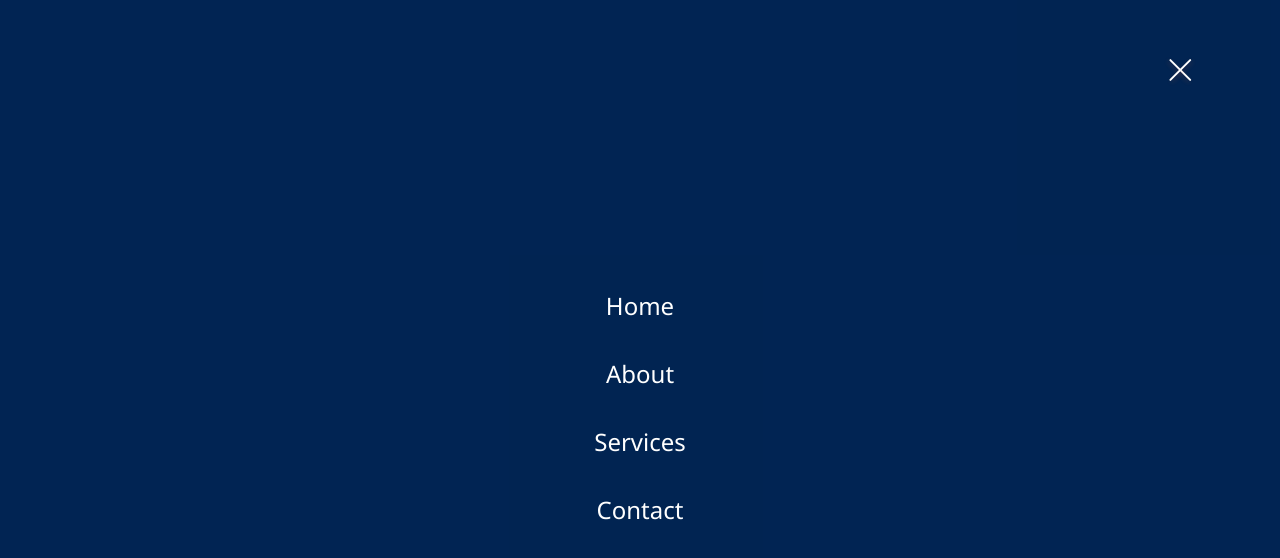
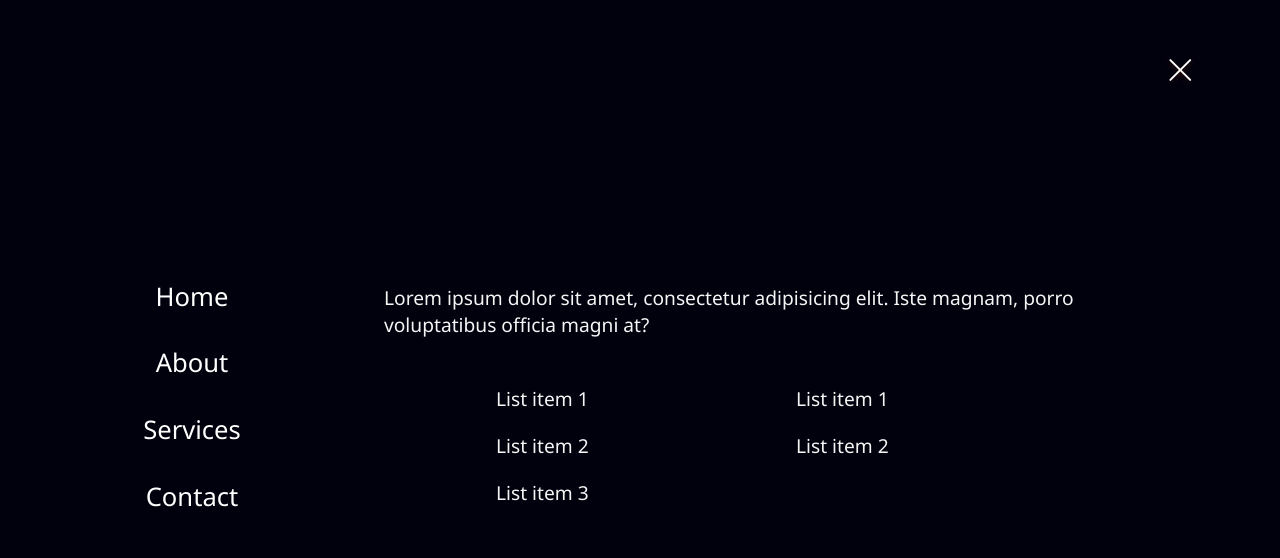
Before and after one commit to amaan-khann/hamburger, a plain HTML site: page index.html in a window 1280 px wide. Both pictures are taken after a click on the element 1182 px from the left and 70 px from the top of the page. Drawn offline with Linux system fonts and the light colour scheme.

Commit message:
"Changed styling of nav-links"

```diff
--- a/css/style.css
+++ b/css/style.css
@@ -7,12 +7,16 @@
 }
 
 :root {
-  --primary-color: rgb(3, 91, 207);
+  --primary-color: #020122;
 }
 
 body {
   background-color: var(--primary-color);
   font-family: 'Noto Sans', sans-serif;
+}
+
+.container {
+  display: none;
 }
 
 .menu-btn {
@@ -73,45 +77,92 @@ body {
 }
 
 #menu-container {
-  background-color: rgba(0, 0, 0, 0.6);
-  min-height: 100vh;
-  min-width: 100vw;
-  transition: all 1s ease-in-out;
-  display: none;
+  width: 100vw;
+  height: 100vh;
+  display: flex;
+  flex-direction: row;
+  background-color: rgba(0, 0, 0, 0.603);
 }
 
-.menu-content {
+.menu-links {
   height: 100vh;
-  width: 100vw;
+  width: 30vw;
+  display: flex;
+  flex-direction: column;
+  align-items: center;
+  justify-content: center;
+}
+
+.menu-links > a {
+  font-size: 1.6rem;
+  color: white;
+  text-decoration: none;
+  padding: 10px;
+  margin-bottom: 2%;
+  border: 2px solid transparent;
+}
+
+.menu-para {
+  width: 58vw;
+  height: auto;
+  font-size: 1.2rem;
+  color: whitesmoke;
   display: flex;
   flex-direction: column;
   justify-content: center;
-  align-items: center;
+  align-items: flex-start;
 }
-.menu-content > a {
+
+.menu-para > p {
+  font-size: 1.2rem;
+  margin-bottom: 5%;
+}
+
+.para-links {
+  display: flex;
+  flex-direction: row;
+  align-items: flex-start;
+}
+
+.para-links > .right {
+  list-style-type: none;
+  width: 300px;
+  height: auto;
+  margin-left: 15%;
+}
+
+.para-links > .left {
+  list-style-type: none;
+  width: 300px;
+  height: auto;
+  margin-left: 15%;
+}
+
+.right > li > a,
+.left > li > a {
   text-decoration: none;
-  font-size: 1.5rem;
-  color: white;
-  margin-top: 15px;
+  color: whitesmoke;
+  padding: 10px;
+  border: 2px solid transparent;
+}
+
+.right > li > a:hover,
+.left > li > a:hover {
+  border: 2px solid chartreuse;
+  color: rgb(160, 158, 158);
+  transition: all 0.5s ease-in-out;
+}
+.para-links > .right > li {
+  padding: 10px;
+}
+
+.para-links > .left > li {
   padding: 10px;
 }
 
 a:hover {
   color: rgba(0, 0, 0, 0.603);
+  border: 2px solid chartreuse;
+  color: rgb(160, 158, 158);
+  transition: all 0.5s ease-in-out;
 }
-
-a:nth-child(1):hover {
-  background-color: chartreuse;
-}
-
-a:nth-child(2):hover {
-  background-color: #03f7eb;
-}
-
-a:nth-child(3):hover {
-  background-color: #ab2346;
-}
-
-a:nth-child(4):hover {
-  background-color: #f4a259;
-}
--- a/index.html
+++ b/index.html
@@ -10,12 +10,31 @@
     <div class="menu-btn">
       <div class="menu-btn-burger"></div>
     </div>
-    <div id="menu-container">
-      <div class="menu-content">
-        <a href="#">Home</a>
-        <a href="#">About</a>
-        <a href="#">Services</a>
-        <a href="#">Contact</a>
+    <div class="container">
+      <div id="menu-container">
+        <div class="menu-links">
+          <a href="#">Home</a>
+          <a href="#">About</a>
+          <a href="#">Services</a>
+          <a href="#">Contact</a>
+        </div>
+        <div class="menu-para">
+          <p>
+            Lorem ipsum dolor sit amet, consectetur adipisicing elit. Iste
+            magnam, porro voluptatibus officia magni at?
+          </p>
+          <div class="para-links">
+            <ul class="right">
+              <li><a href="#">List item 1</a></li>
+              <li><a href="#">List item 2</a></li>
+              <li><a href="#">List item 3</a></li>
+            </ul>
+            <ul class="left">
+              <li><a href="#">List item 1</a></li>
+              <li><a href="#">List item 2</a></li>
+            </ul>
+          </div>
+        </div>
       </div>
     </div>
     <script type="text/javascript" src="./js/app.js"></script>
--- a/js/app.js
+++ b/js/app.js
@@ -1,5 +1,5 @@
 const menubtn = document.querySelector('.menu-btn');
-const menuContainer = document.getElementById('menu-container');
+const menuContainer = document.querySelector('.container');
 let menuOpen = false;
 
 menubtn.addEventListener('click', function () {
```
